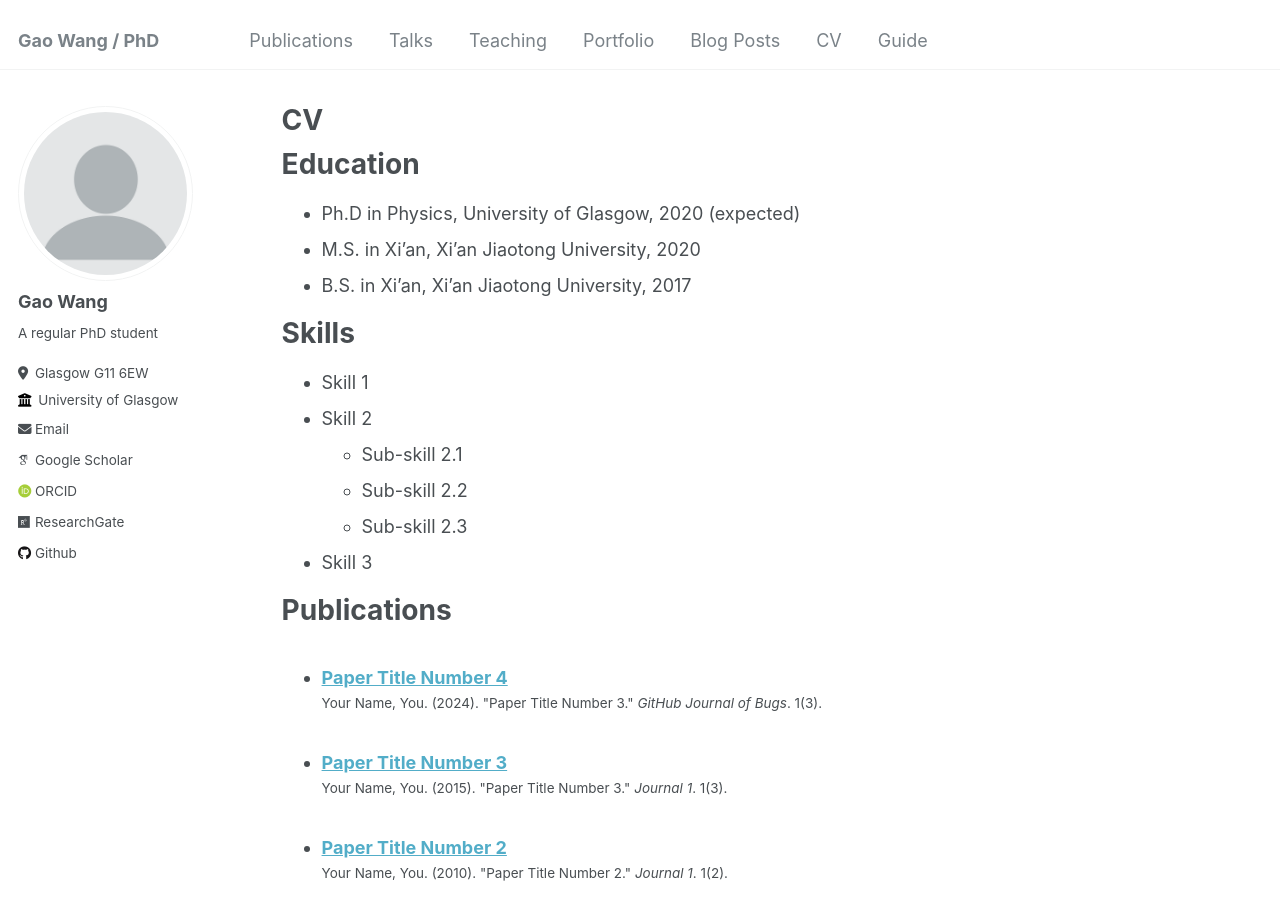
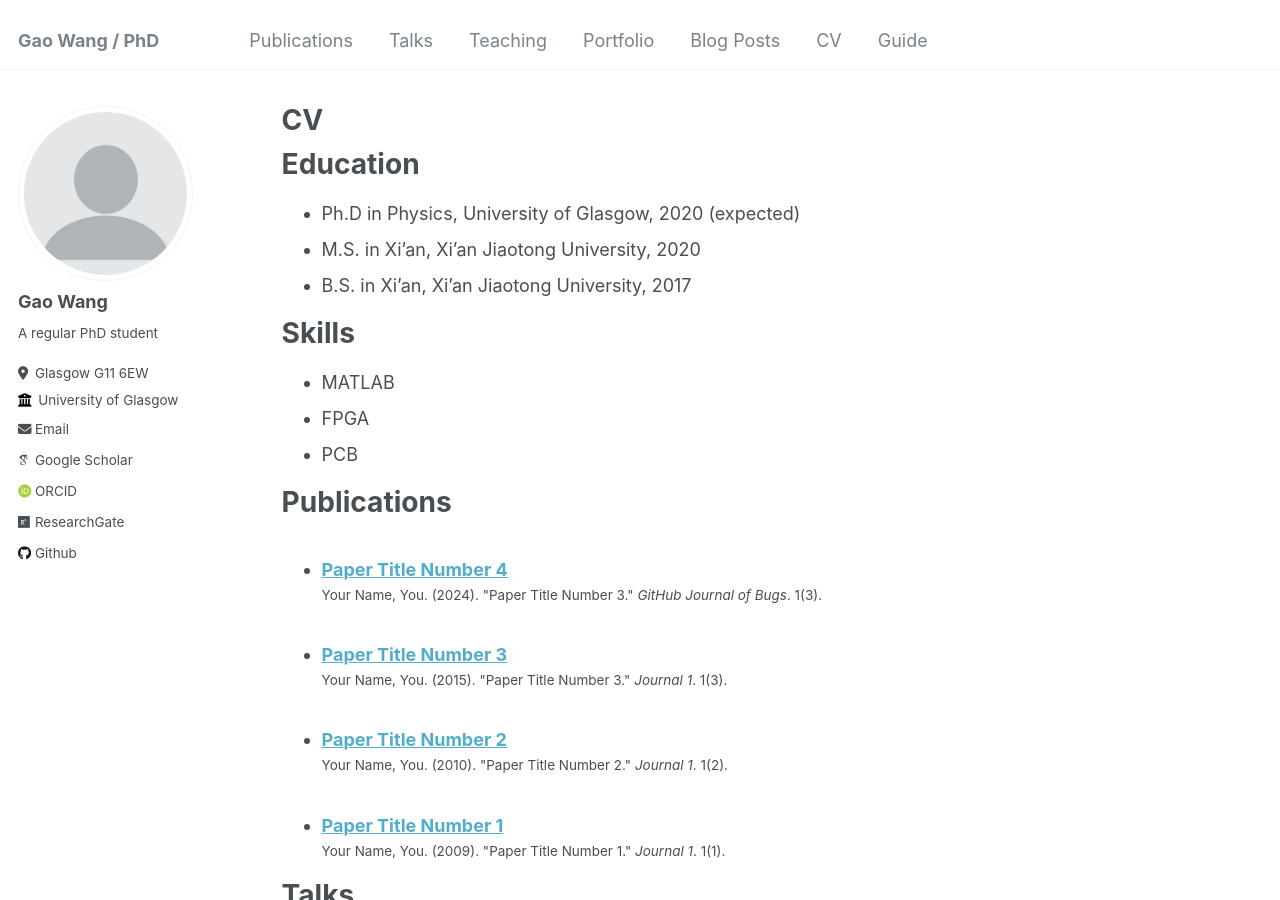
Before and after one commit to wg1275970202/test_page.github.io, a Jekyll site: the page built from _pages/cv.md, in a window 1280 px wide and 900 px high. Built offline with Jekyll 4.4.1, drawn with Linux system fonts in a browser that asks for light colours; some web fonts are replaced.

Commit message:
Update cv.md

```diff
--- a/_pages/cv.md
+++ b/_pages/cv.md
@@ -36,12 +36,9 @@ Work experience
 
 Skills
 ======
-* Skill 1
-* Skill 2
-  * Sub-skill 2.1
-  * Sub-skill 2.2
-  * Sub-skill 2.3
-* Skill 3
+* MATLAB
+* FPGA
+* PCB
 
 Publications
 ======
```
